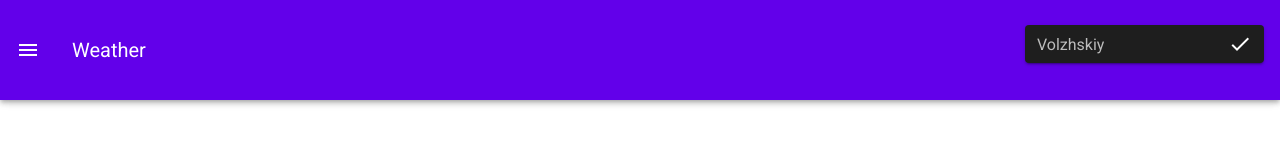
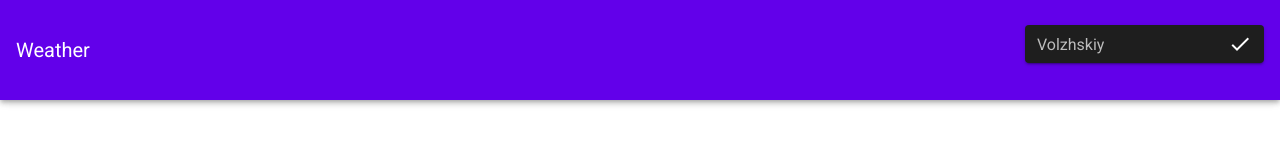
Before and after one commit to tsepo4kin/weather, a Vue app: page / in a window 1280 px wide. Shown: the top 160 px of the page. Built offline with nearby package versions, Linux system fonts and the light colour scheme.

Commit message:
refactor: delete app-bar navigation button

```diff
--- a/src/components/AppHeader.vue
+++ b/src/components/AppHeader.vue
@@ -5,15 +5,11 @@
       dark
       height="100"
     >
-      <v-app-bar-nav-icon></v-app-bar-nav-icon>
-      <v-toolbar-title
-      >Weather</v-toolbar-title>
+      <v-toolbar-title>Weather</v-toolbar-title>
 
       <v-spacer></v-spacer>
 
-
       <input-location @addNewLocation="addNewLocation"></input-location>
-
 
     </v-app-bar>
   </div>
```
